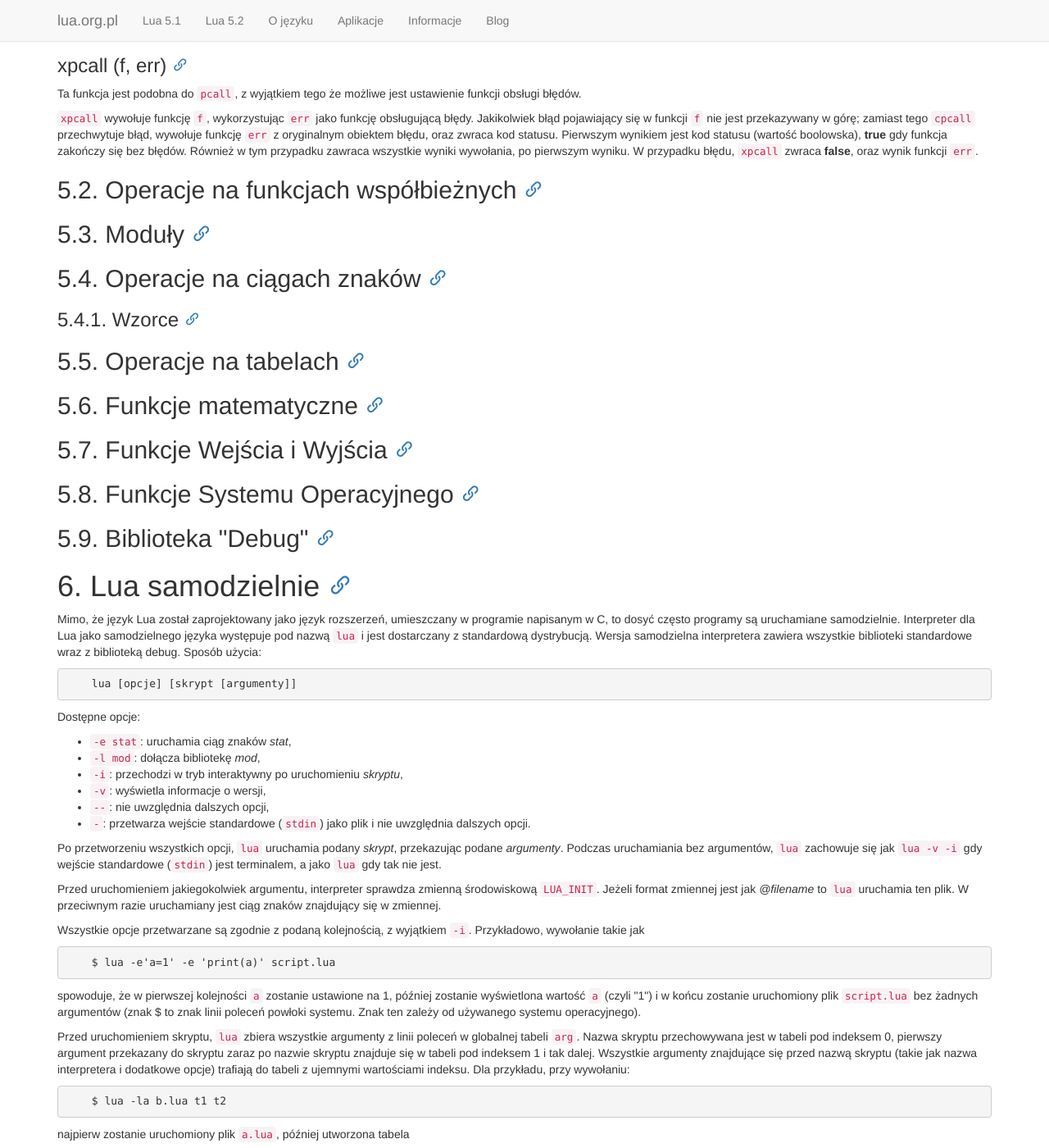
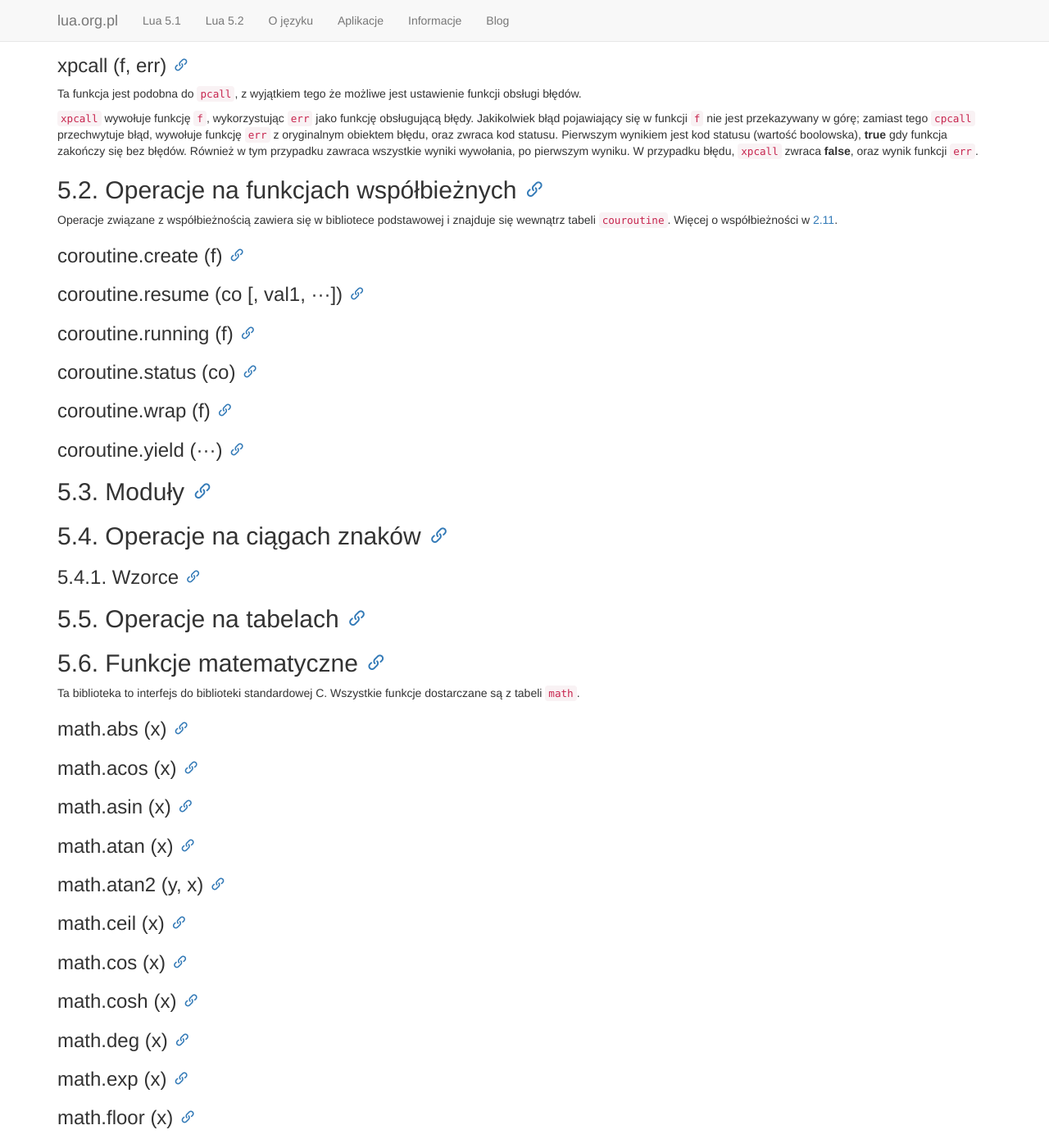
Before and after one commit to BRychlik/lua.org.pl, a Jekyll site: the page built from 5.1/manual.html, in a window 1280 px wide and 1400 px high, scrolled down 26243 px. Shown: the whole window at 82% size. Built offline with Jekyll 4.4.1, drawn with Linux system fonts in a browser that asks for light colours; nearby versions of some CDN libraries; comment, search, counter and statistics services are not loaded; some of the changed text lies outside the part shown.

Commit message:
Duże zmiany
- dopisane szablony funkcji
- akatulizacja js
- poprawki

```diff
--- a/5.1/manual.html
+++ b/5.1/manual.html
@@ -1448,15 +1448,177 @@ z wyjątkiem że kod powyżej może być zapisany dla określonej liczby element
 
 <h2 id="5.2">5.2. Operacje na funkcjach współbieżnych</h2>
 
+<p>Operacje związane z współbieżnością zawiera się w bibliotece podstawowej i znajduje się wewnątrz tabeli <code>couroutine</code>. Więcej o współbieżności w <a href="#2.11">2.11</a>.</p>
+
+<h3 id="pdf-coroutine.create">coroutine.create (f)</h3>
+
+<h3 id="pdf-coroutine.resume">coroutine.resume (co [, val1, ···])</h3>
+
+<h3 id="pdf-coroutine.running">coroutine.running (f)</h3>
+
+<h3 id="pdf-coroutine.status">coroutine.status (co)</h3>
+
+<h3 id="pdf-coroutine.wrap">coroutine.wrap (f)</h3>
+
+<h3 id="pdf-coroutine.yiled">coroutine.yield (···)</h3>
+
 <h2 id="5.3">5.3. Moduły</h2>
 
 <h2 id="5.4">5.4. Operacje na ciągach znaków</h2>
 
+<p>
+
+</p>
+
 <h3 id="5.4.1">5.4.1. Wzorce</h3>
 
 <h2 id="5.5">5.5. Operacje na tabelach</h2>
 
 <h2 id="5.6">5.6. Funkcje matematyczne</h2>
+
+<p>Ta biblioteka to interfejs do biblioteki standardowej C. Wszystkie funkcje dostarczane są z tabeli <code>math</code>.</p>
+
+<h3 id ="pdf-math.abs">math.abs (x)</h3>
+<p>
+
+</p>
+
+<h3 id ="pdf-math.acos">math.acos (x)</h3>
+<p>
+
+</p>
+
+<h3 id ="pdf-math.asin">math.asin (x)</h3>
+<p>
+
+</p>
+
+<h3 id ="pdf-math.atan">math.atan (x)</h3>
+<p>
+
+</p>
+
+<h3 id ="pdf-math.atan2">math.atan2 (y, x)</h3>
+<p>
+
+</p>
+
+<h3 id ="pdf-math.ceil">math.ceil (x)</h3>
+<p>
+
+</p>
+
+<h3 id ="pdf-math.cos">math.cos (x)</h3>
+<p>
+
+</p>
+
+<h3 id ="pdf-math.cosh">math.cosh (x)</h3>
+<p>
+
+</p>
+
+<h3 id ="pdf-math.deg">math.deg (x)</h3>
+<p>
+
+</p>
+
+<h3 id ="pdf-math.exp">math.exp (x)</h3>
+<p>
+
+</p>
+
+<h3 id ="pdf-math.floor">math.floor (x)</h3>
+<p>
+
+</p>
+
+<h3 id ="pdf-math.fmod">math.fmod (x, y)</h3>
+<p>
+
+</p>
+
+<h3 id ="pdf-math.frexp">math.frexp (x)</h3>
+<p>
+
+</p>
+
+<h3 id ="pdf-math.huge">math.huge</h3>
+<p>
+
+</p>
+
+<h3 id ="pdf-math.ldxp">math.ldxp (me, e)</h3>
+<p>
+
+</p>
+
+<h3 id ="pdf-math.log">math.log (x)</h3>
+<p>
+
+</p>
+
+<h3 id ="pdf-math.log10">math.log10 (x)</h3>
+<p>
+
+</p>
+<h3 id ="pdf-math.max">math.max (x, ···)</h3>
+<p>
+
+</p>
+<h3 id ="pdf-math.min">math.min (x, ···)</h3>
+<p>
+
+</p>
+<h3 id ="pdf-math.modf">math.modf (x)</h3>
+<p>
+
+</p>
+
+<h3 id ="pdf-math.pi">math.pi (x)</h3>
+<p>
+Zwraca wartość liczby <em>Pi</em>
+</p>
+
+<h3 id ="pdf-math.pow">math.pow (x)</h3>
+<p>
+
+</p>
+
+<h3 id ="pdf-math.rad">math.rad (x)</h3>
+<p>
+
+</p>
+<h3 id ="pdf-math.random">math.random ([m [, n]])</h3>
+<p>
+
+</p>
+<h3 id ="pdf-math.randomseed">math.randomseed (x)</h3>
+<p>
+
+</p>
+<h3 id ="pdf-math.sin">math.sin (x)</h3>
+<p>
+
+</p>
+<h3 id ="pdf-math.sinh">math.sinh (x)</h3>
+<p>
+
+</p>
+
+<h3 id ="pdf-math.sqrt">math.sqrt (x)</h3>
+<p>
+
+</p>
+<h3 id ="pdf-math.tan">math.tan (x)</h3>
+<p>
+
+</p>
+
+<h3 id ="pdf-math.tanh">math.tanh (x)</h3>
+<p>
+
+</p>
 
 <h2 id="5.7">5.7. Funkcje Wejścia i Wyjścia</h2>
 
--- a/_config.yml
+++ b/_config.yml
@@ -1,7 +1,7 @@
 # Site settings
 
 url: "https://lua.org.pl" # the base hostname & protocol for your site
-date: 2021-06-11
+date: 2022-11-05
 
 # Build settings
 markdown: kramdown
--- a/_layouts/default.html
+++ b/_layouts/default.html
@@ -7,13 +7,13 @@
     <meta name="viewport" content="width=device-width, initial-scale=1">
     <title>{{ page.title }} - lua.org.pl</title>
     <meta type="keywords" content="{{ page.keywords }}">
+    <meta type="description" content="{{ page.description }}">
     <link rel="stylesheet" type="text/css" href="/css/main.css">
-    <script src="//ajax.googleapis.com/ajax/libs/jquery/1.10.2/jquery.min.js"></script>
+    <script src="//ajax.googleapis.com/ajax/libs/jquery/3.6.0/jquery.min.js"></script>
     <script src="/js/bootstrap.min.js"></script>
     <script src="/js/anchor.min.js"></script>
 
-    <script src="https://www.google.com/jsapi?key=ABQIAAAAqPGUAEHT7NwC6N0xT-gfHRR-zxV8CrNyzzfprP1gHTYfbcWqXRSjI-nyo2hSG_w6KZTX8lPfhT3H3w"
-    type="text/javascript"></script>
+    <script src="https://www.google.com/jsapi?key=ABQIAAAAqPGUAEHT7NwC6N0xT-gfHRR-zxV8CrNyzzfprP1gHTYfbcWqXRSjI-nyo2hSG_w6KZTX8lPfhT3H3w" type="text/javascript"></script>
 
     {% include ga.html %}
 
--- a/index.html
+++ b/index.html
@@ -2,6 +2,7 @@
 layout: default
 title: Strona główna
 keywords: lua programowanie lua.org.pl index
+description: Nieoficjalny projekt tłumaczenia dokumentacji Lua na język polski.
 ---
 
 <div class="row">
--- a/jezyk/index.html
+++ b/jezyk/index.html
@@ -1,6 +1,7 @@
 ---
 title: Historia języka
 keywords: język informacje historia lua implementacje
+Description: Historia powstania języka Lua. Krótki opis charakterystyki, oraz jak zainstalować Lua na swoim komputerze.
 ---
 <div class="page-header">
 <h1>Język Lua</h1>
```
Also changed, not shown: js/anchor.min.js, 1 other file.
